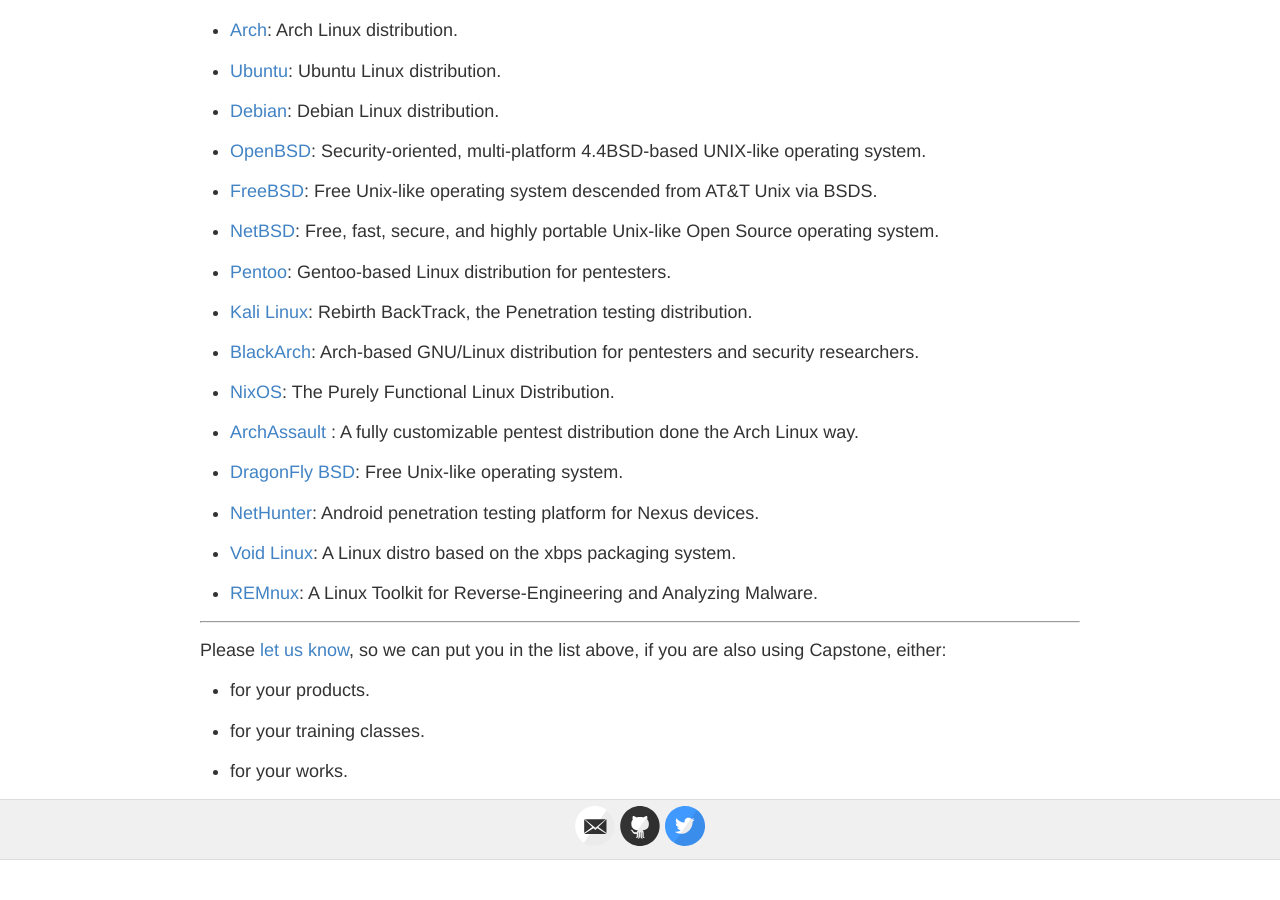
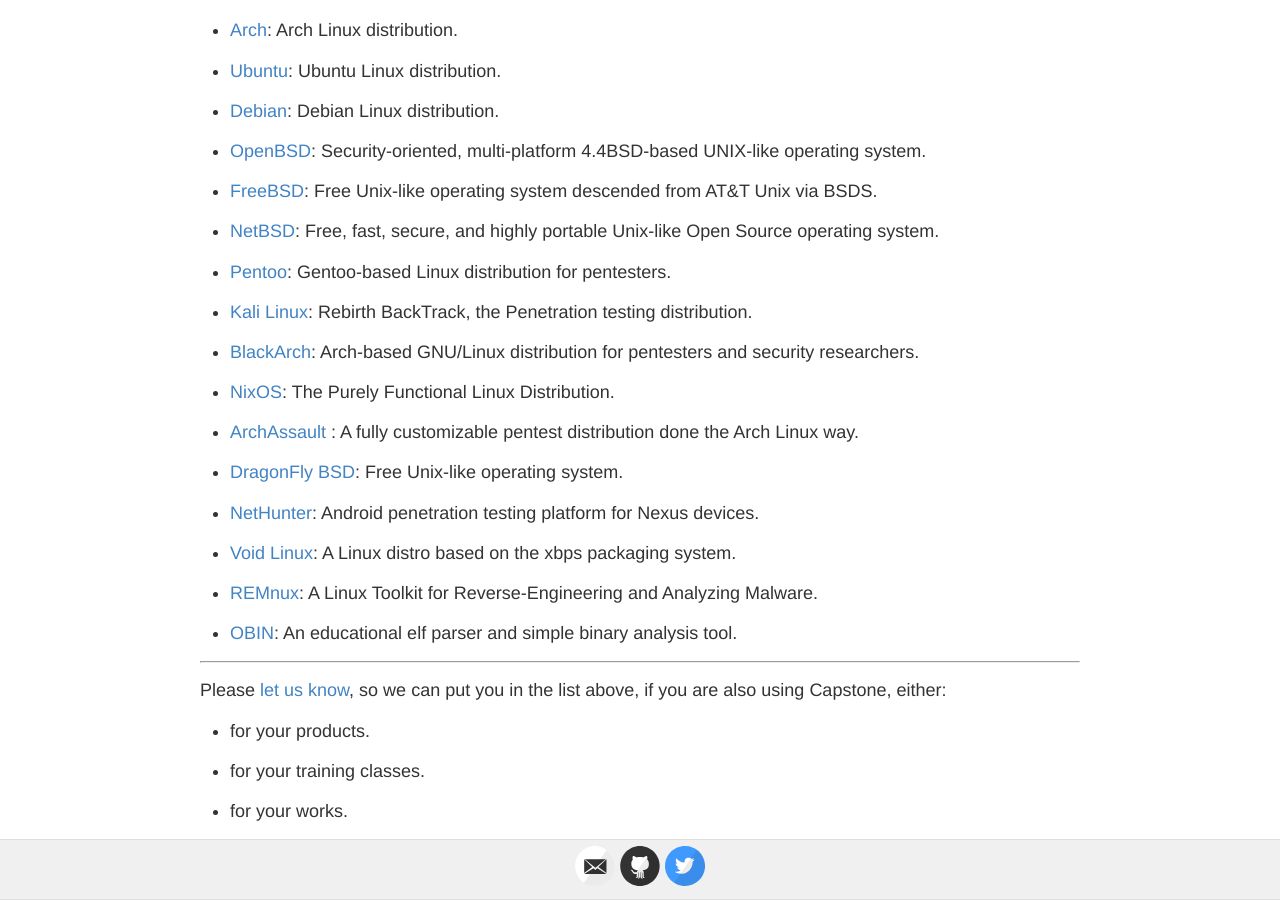
Before and after one commit to capstone-engine/capstone-engine.github.io, a Jekyll site: the page built from showcase.md, in a window 1280 px wide and 900 px high, scrolled down 20887 px. Built offline with Jekyll 4.4.1, drawn with Linux system fonts in a browser that asks for light colours; before the commit the page ends 21747 px from its top, so only the background shows below that.

Commit message:
Added a project using capstone to showcase
OBIN is an educational project that parses elf files that uses Capstone for disassembly. It also generates callgraph and other simple tasks, it also has a write-up discussing Capstone usage: https://blog.osiris.cyber.nyu.edu/2019/12/11/OBIN-Binary_analysis/

```diff
--- a/showcase.md
+++ b/showcase.md
@@ -1028,6 +1028,8 @@
 
 - [REMnux](https://remnux.org): A Linux Toolkit for Reverse-Engineering and Analyzing Malware.
 
+- [OBIN](https://github.com/ImanHosseini/OBIN): An educational elf parser and simple binary analysis tool.
+
 ---
 
 Please [let us know](contact.html), so we can put you in the list above, if you are also using Capstone, either:
```
